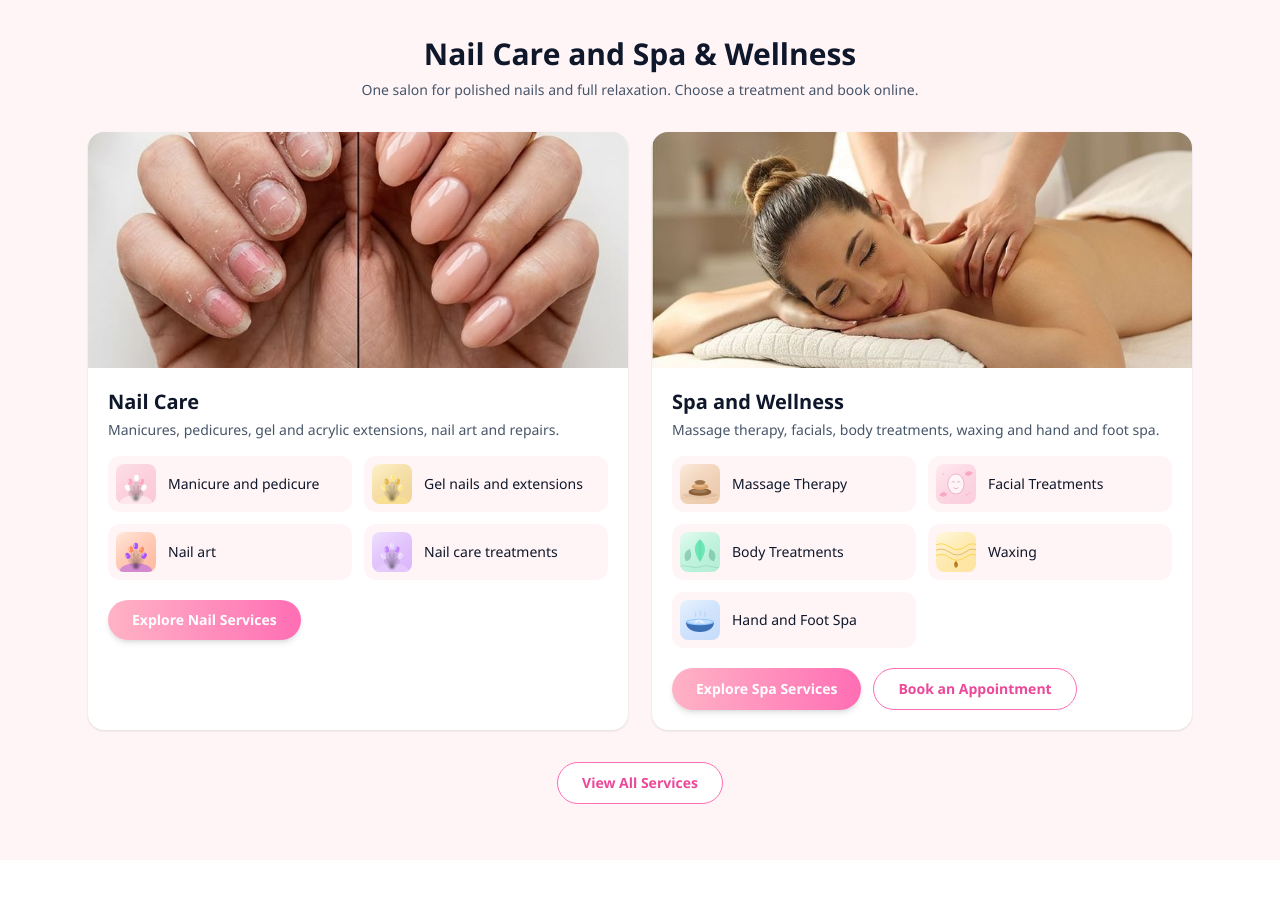
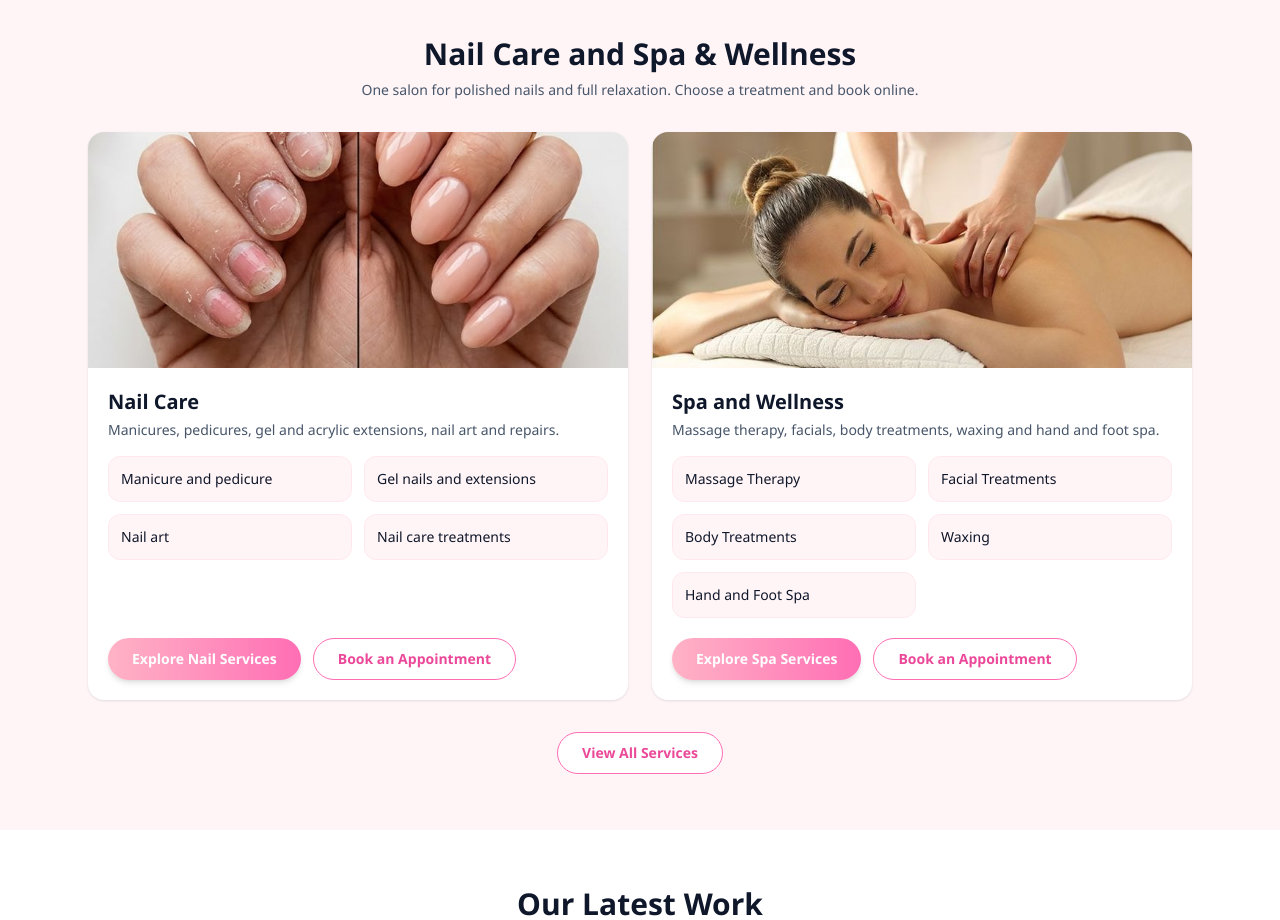
Before and after one commit to haris379/Luxe-Nails-Spa, a React (Vite) app in the folder client/: page / in a window 1280 px wide. Shown: the part 1060-1980 px from the top of the page. Built offline with nearby package versions, Linux system fonts and the light colour scheme; no server answers; the HTML template or start-up script is replaced by a standard one.

Commit message:
Update Sections

```diff
--- a/client/src/pages/Home.jsx
+++ b/client/src/pages/Home.jsx
@@ -160,9 +160,11 @@ export default function Home() {
             One salon for polished nails and full relaxation. Choose a treatment
             and book online.
           </p>
+
 <div className="mt-8 grid gap-6 lg:grid-cols-2">
+  {/* Nail Care */}
   <article
-              className="card overflow-hidden"
+    className="card flex h-full flex-col overflow-hidden"
     aria-labelledby="nail-care-title"
   >
     <img
@@ -171,42 +173,48 @@ export default function Home() {
       loading="lazy"
       className="aspect-[16/7] w-full object-cover"
     />
-              <div className="p-5">
+
+    <div className="flex flex-1 flex-col p-5">
       <h3 id="nail-care-title" className="text-xl font-bold">
         Nail Care
       </h3>
+
       <p className="mt-1 text-sm text-ink-soft">
         Manicures, pedicures, gel and acrylic extensions, nail art and
         repairs.
       </p>
+
       <ul className="mt-4 grid grid-cols-2 gap-3">
         {nailGroup.map((n) => (
           <li key={n.label}>
             <Link
               to="/services?category=nail-services"
-                        className="flex items-center gap-3 rounded-xl bg-brand-50 p-2 text-sm font-medium hover:bg-brand-100"
+              className="block rounded-xl border border-brand-100 bg-brand-50 p-3 text-sm font-medium transition hover:bg-brand-100"
             >
-                        <img
-                          src={n.image}
-                          alt=""
-                          loading="lazy"
-                          className="h-10 w-10 rounded-lg object-cover"
-                        />
               {n.label}
             </Link>
           </li>
         ))}
       </ul>
+
+      <div className="mt-auto flex flex-wrap gap-3 pt-5">
         <Link
           to="/services?category=nail-services"
-                  className="btn btn-primary mt-5"
+          className="btn btn-primary"
         >
           Explore Nail Services
         </Link>
+
+        <Link to="/booking" className="btn btn-outline">
+          Book an Appointment
+        </Link>
+      </div>
     </div>
   </article>
+
+  {/* Spa and Wellness */}
   <article
-              className="card overflow-hidden"
+    className="card flex h-full flex-col overflow-hidden"
     aria-labelledby="spa-title"
   >
     <img
@@ -215,14 +223,17 @@ export default function Home() {
       loading="lazy"
       className="aspect-[16/7] w-full object-cover"
     />
-              <div className="p-5">
+
+    <div className="flex flex-1 flex-col p-5">
       <h3 id="spa-title" className="text-xl font-bold">
         Spa and Wellness
       </h3>
+
       <p className="mt-1 text-sm text-ink-soft">
         Massage therapy, facials, body treatments, waxing and hand and
         foot spa.
       </p>
+
       <ul className="mt-4 grid grid-cols-2 gap-3">
         {categories
           .filter((c) => c.group === "spa")
@@ -230,26 +241,22 @@ export default function Home() {
             <li key={c.id}>
               <Link
                 to={`/services?category=${c.id}`}
-                          className="flex items-center gap-3 rounded-xl bg-brand-50 p-2 text-sm font-medium hover:bg-brand-100"
+                className="block rounded-xl border border-brand-100 bg-brand-50 p-3 text-sm font-medium transition hover:bg-brand-100"
               >
-                          <img
-                            src={c.image}
-                            alt=""
-                            loading="lazy"
-                            className="h-10 w-10 rounded-lg object-cover"
-                          />
                 {c.label}
               </Link>
             </li>
           ))}
       </ul>
-                <div className="mt-5 flex flex-wrap gap-3">
+
+      <div className="mt-auto flex flex-wrap gap-3 pt-5">
         <Link
           to="/services?category=massage"
           className="btn btn-primary"
         >
           Explore Spa Services
         </Link>
+
         <Link to="/booking" className="btn btn-outline">
           Book an Appointment
         </Link>
@@ -257,6 +264,7 @@ export default function Home() {
     </div>
   </article>
 </div>
+
           <div className="mt-8 text-center">
             <Link to="/services" className="btn btn-outline">
               View All Services
```
Lines whose indentation alone changed are shown as unchanged.
